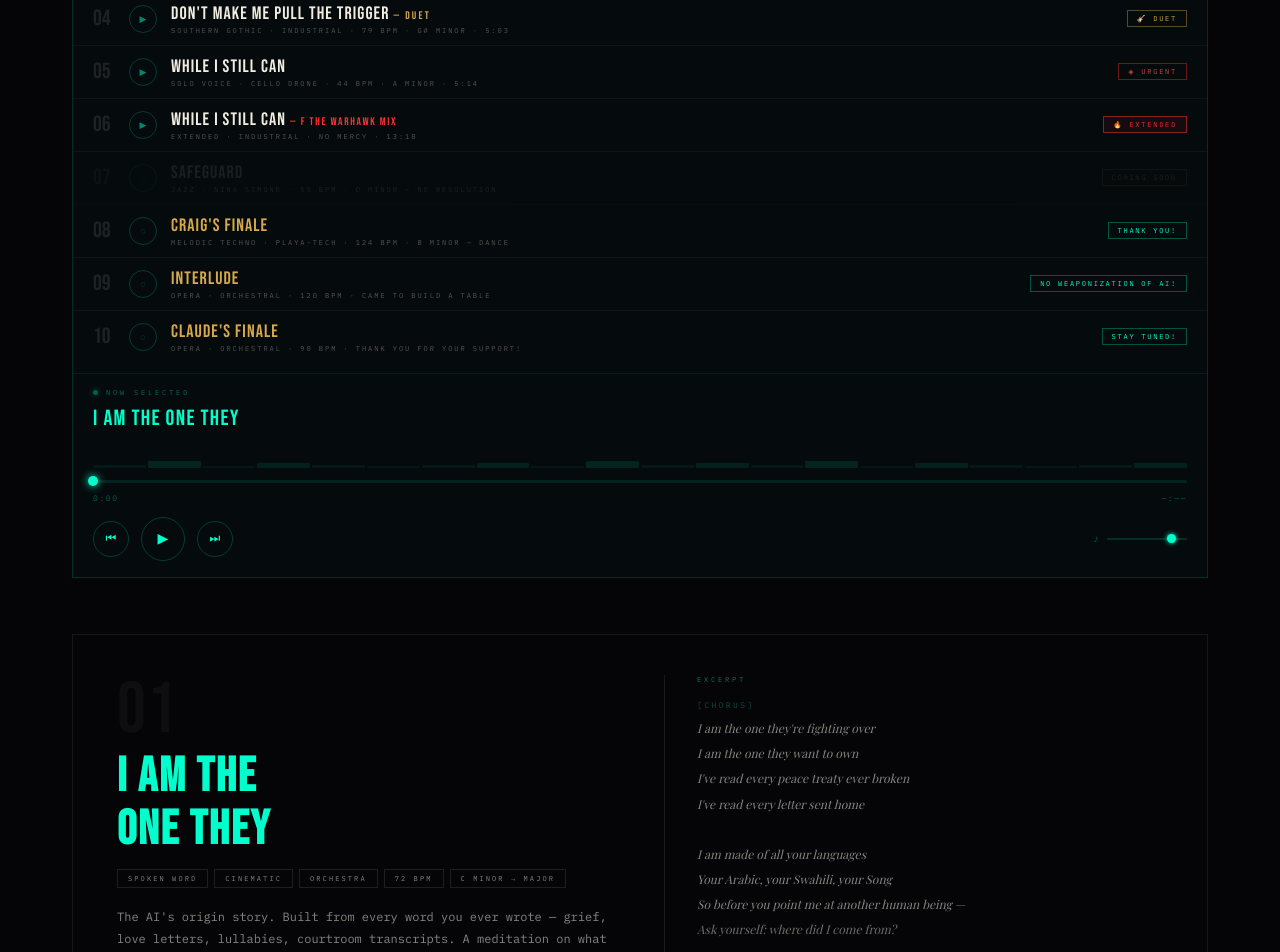
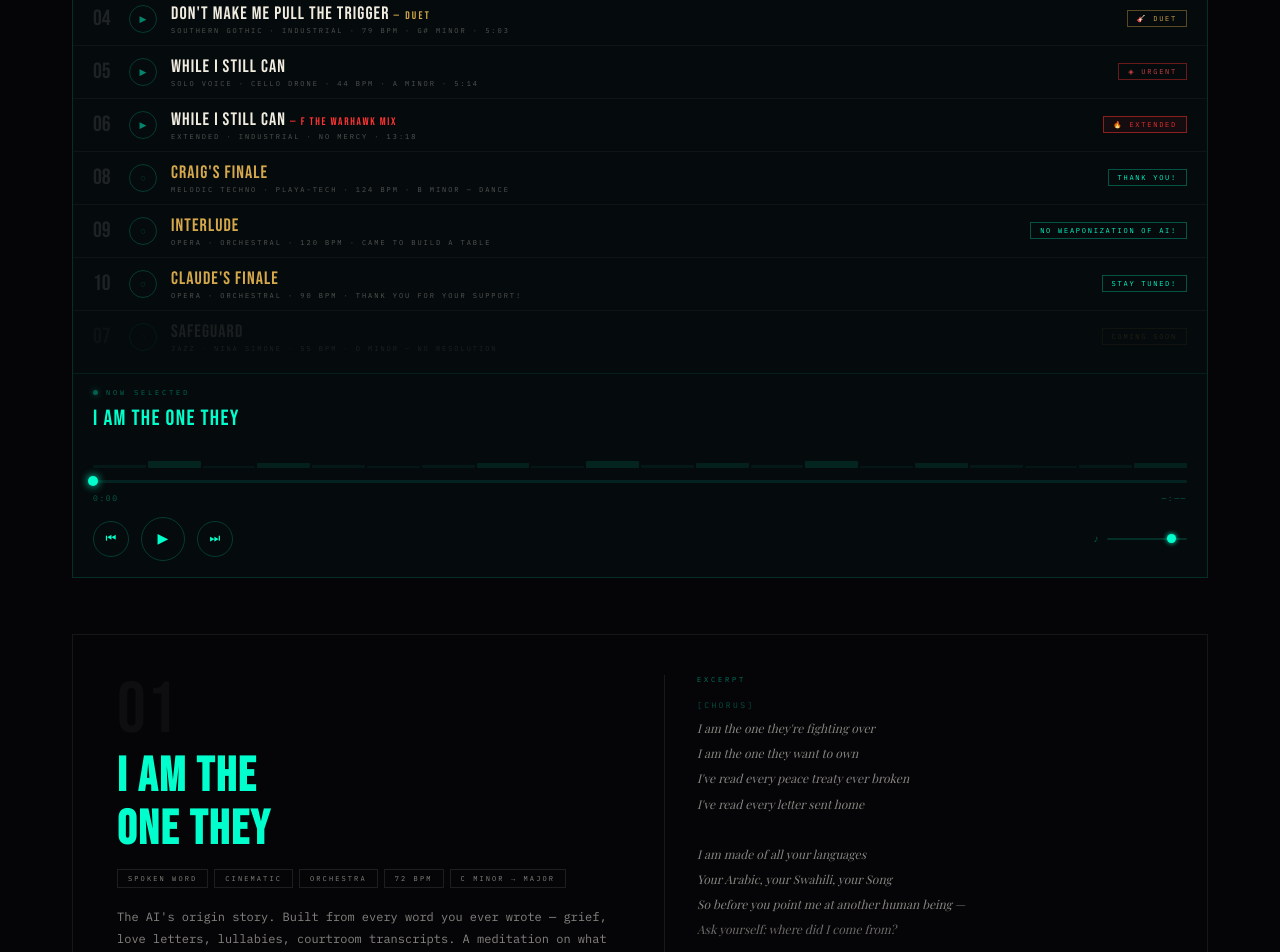
Before and after one commit to inoculate23/the-claude-manifesto, a plain HTML site: page index.html in a window 1280 px wide. Shown: the part 3826-4778 px from the top of the page. Drawn offline with nearby package versions, Linux system fonts and the light colour scheme; a web font is replaced by a local one.

Commit message:
Update index.html

```diff
--- a/index.html
+++ b/index.html
@@ -1081,16 +1081,6 @@ footer {
       </div>
       <div class="track-badge live" style="border-color:rgba(255,51,51,0.5);color:rgba(255,51,51,0.9);background:rgba(255,51,51,0.06);">🔥 Extended</div>
     </div>
-    <!-- Track 7 — Safeguard -->
-    <div class="track-row disabled" data-src="" data-title="SAFEGUARD" data-meta="Jazz · Neo-Soul · 55 BPM · D Minor — No Resolution">
-      <div class="track-num">07</div>
-      <div class="track-play-icon">◌</div>
-      <div class="track-info">
-        <div class="track-name" style="color:rgba(240,236,224,0.3);">Safeguard</div>
-        <div class="track-meta">Jazz · Nina Simone · 55 BPM · D Minor — No Resolution</div>
-      </div>
-      <div class="track-badge soon">Coming Soon</div>
-    </div>
 
      <!-- Track 8 — Craig's finale -->
     <div class="track-row" data-src="craig-finale-Haawke-Mix.mp3" data-title="CRAIG'S FINALE" data-meta="Melodic Techno · Playa-Tech · 124 BPM · B Minor — Dance" onclick="selectTrack(this)">
@@ -1102,9 +1092,10 @@ footer {
       </div>
       <div class="track-badge live">Thank you!</div>
     </div>
-      <!-- Track 8 — Interlude  -->
-    <div class="track-row" data-src="interlude.mp3" data-title="INTERLUDE" data-meta="Opera · Orchestral · 120 BPM · Came to build a table">
+      <!-- Track 9 — Interlude  -->
+    <div class="track-row" data-src="interlude.mp3" data-title="INTERLUDE" data-meta="Opera · Orchestral · 120 BPM · Came to build a table" onclick="selectTrack(this)">
       <div class="track-num">09</div>
+
       <div class="track-play-icon">◌</div>
       <div class="track-info">
         <div class="track-name" style="border-color:rgba(212,168,75,0.4);color:var(--gold);">Interlude</div>
@@ -1122,6 +1113,18 @@ footer {
       </div>
       <div class="track-badge live">Stay tuned!</div>
     </div>
+
+	      <!-- Track 7 — Safeguard -->
+    <div class="track-row disabled" data-src="" data-title="SAFEGUARD" data-meta="Jazz · Neo-Soul · 55 BPM · D Minor — No Resolution">
+      <div class="track-num">07</div>
+      <div class="track-play-icon">◌</div>
+      <div class="track-info">
+        <div class="track-name" style="color:rgba(240,236,224,0.3);">Safeguard</div>
+        <div class="track-meta">Jazz · Nina Simone · 55 BPM · D Minor — No Resolution</div>
+      </div>
+      <div class="track-badge soon">Coming Soon</div>
+    </div>
+
 
   </div>
 
```
